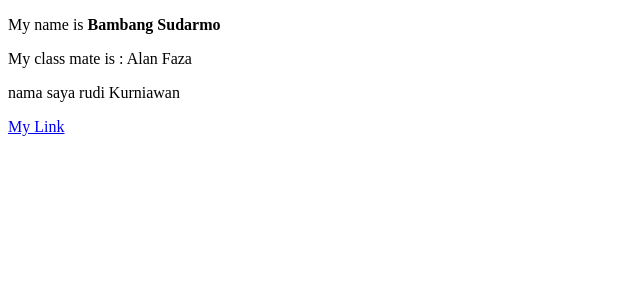
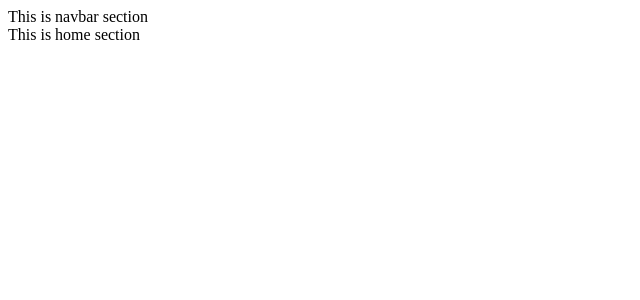
Before and after one commit to rudikurniawan99/basic-react, a React (Create React App) app: page / in a window 1280 px wide. Shown: the top 300 px of the page, without its empty margins (0-640 px from the left). Built offline with nearby package versions, Linux system fonts and the light colour scheme.

Commit message:
add Home, and Navbar components with their style css file

```diff
--- a/src/App.js
+++ b/src/App.js
@@ -1,39 +1,18 @@
-// everything you want to -import- from outside goes here
 import './App.css'
+import Navbar from './Navbar'
+import Home from './Home'
 
 function App() {
-  // Your -Logic- goes here
-  const student = {
-    name : 'Alan Faza',
-    age : 22
-  }
-  let name = 'Rudi Kurnaiwan'
-  const nameCheck = true
-  if(nameCheck){
-    name = 'Bambang Sudarmo'
-  }
 
-  const link = 'https://github.com'
 
-  // -endof logic
 
   return (
-    // Your -Template- that you want to display on screen goes here
     <div className="App">
-      {/* rendering a value that we define before on the logic */}
-      <p>My name is <span className="font-bold"> {name} </span> </p>
-
-      {/* adding rendering an object only can be done by rendering a value */}
-      <p>My class mate is : <span> {student.name} </span> </p>
-
-      {/* Rendering element directly */}
-      <p> {'nama saya rudi Kurniawan'} </p>
-
-      {/* Url Link with dynamic value */}
-      <a target="_blank" href={link}>My Link</a>
-
+      <Navbar />
+      <div className="content">
+        <Home />
+      </div>
     </div>
-    // -endof template
   );
 }
 
--- /dev/null
+++ b/src/Home.js
@@ -0,0 +1,12 @@
+import './Home.css'
+
+const Home = ()=>{
+
+  return (
+    <div className="home">
+      This is home section
+    </div>
+  )
+}
+
+export default Home
--- /dev/null
+++ b/src/Navbar.js
@@ -0,0 +1,12 @@
+import './Navbar.css'
+
+const Navbar = () => {
+
+  return(
+    <div className="">
+      This is navbar section
+    </div>
+  );
+}
+
+export default Navbar;
```
Also changed, not shown: src/Home.css (added), src/Navbar.css (added).
